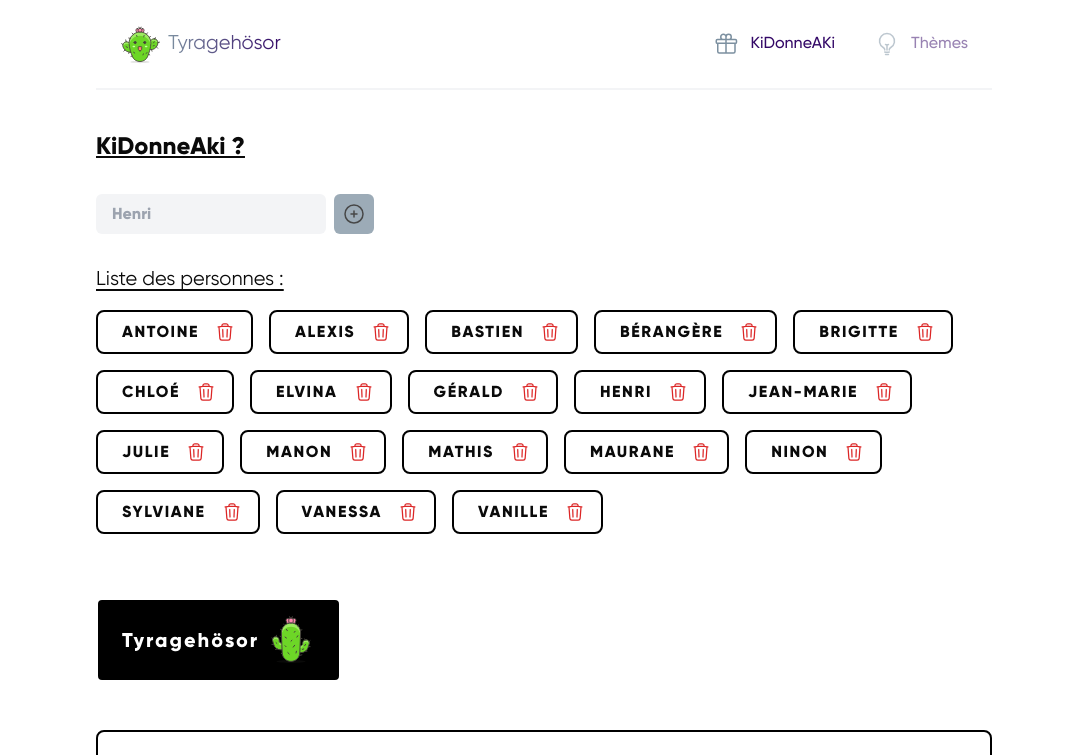
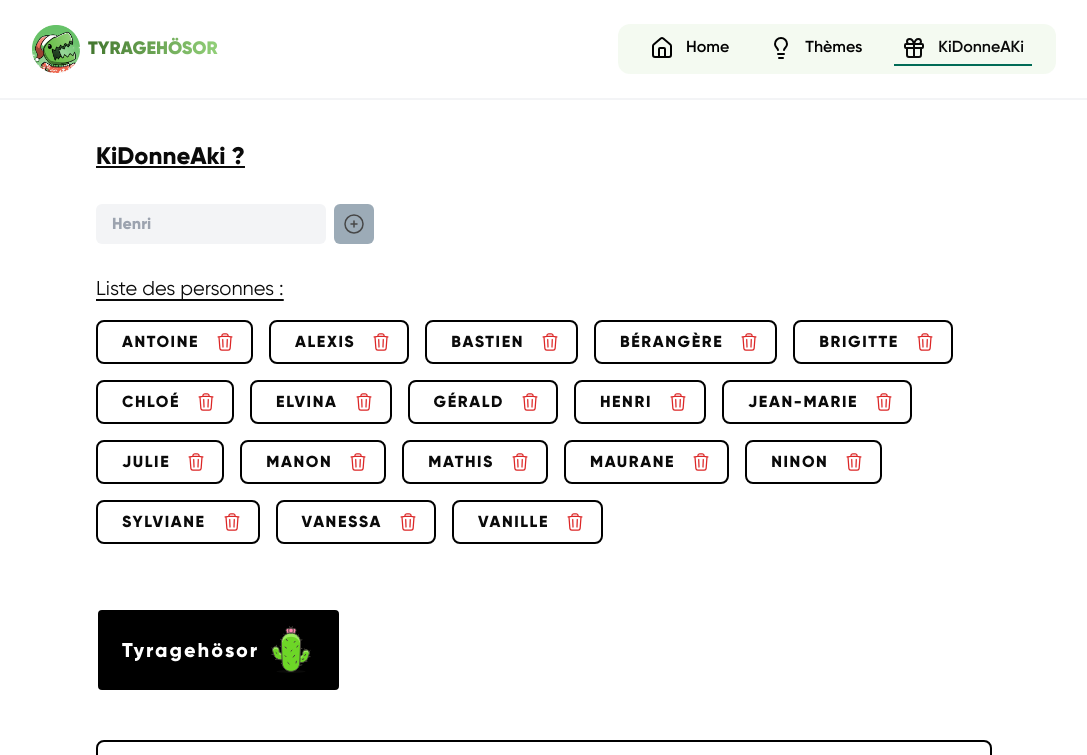
Before and after one commit to HenriBresteau/tyragehosor, a React (Vite) app: page /KiDonneAKi in a window 1280 px wide. Shown: the top 755 px of the page, without its empty margins (96-1183 px from the left). Built offline with nearby package versions, Linux system fonts and the light colour scheme.

Commit message:
[FIX] Navbar

```diff
--- a/src/Component/Navbar.jsx
+++ b/src/Component/Navbar.jsx
@@ -1,62 +1,64 @@
-import { GiftIcon, LightBulbIcon } from "@heroicons/react/24/outline";
-import { Link } from "react-router-dom";
+import clsx from "clsx";
+import { Gift, Home, Lightbulb } from "lucide-react";
+import { Link, NavLink } from "react-router-dom";
 
 const menu = [
     {
+        name: "Home",
+        href: "/",
+        icon: Home,
+    },
+    {
+        name: "Thèmes",
+        href: "/Themes",
+        icon: Lightbulb,
+    },
+    {
         name: "KiDonneAKi",
         href: "/Kidonneaki",
-    icon: GiftIcon,
-    disable: false
-  },{
-    name: "Thèmes",
-    href: "/Themes",
-    icon: LightBulbIcon,
-    disable: true
-  }
+        icon: Gift,
+    },
 ];
 
 export default function Navbar() {
     return (
-    <div className="bg-white">
-      <nav className="flex items-center justify-between mx-auto max-w-4xl px-6 border-b-2 border-gray-100  py-6">
+        <div className="bg-white border-b-2 border-gray-100">
+            <nav className="flex items-center justify-between mx-auto max-w-5xl py-6">
                 <Link to="/" className="flex items-center space-x-2">
                     <img
-            className="h-10 w-auto"
-            src="/cactus-2.svg"
+                        className="h-12 w-12"
+                        src="/t-rex-icon.png"
                         alt="logo"
                     />
-          <h1 className="text-xl text-transparent bg-clip-text bg-gradient-to-r from-[#7C90A0] to-[#330867] ">
+                    <h1 className="text-lg uppercase font-gilroy font-extrabold text-transparent bg-clip-text bg-gradient-to-l from-[#92d079] to-[#42762e] ">
                         Tyragehösor
                     </h1>
                 </Link>
-        <ul className="flex space-x-10">
+                <ul className="flex gap-6 bg-greenlight/10 px-6 py-2 rounded-xl">
                     {menu.map((item) => (
                         <li key={item.name}>
-            {item.disable ? (
-              <div className="-m-3 flex items-center rounded-md p-3 cursor-not-allowed opacity-50">
+                            <NavLink
+                                to={item.href}
+                                className={({ isActive }) =>
+                                    clsx(
+                                        "text-lg font-medium transition-colors flex items-center py-1 px-2 group hover:text-green ",
+                                        isActive
+                                            ? "text-green-500 border-b-2 border-green "
+                                            : "text-black"
+                                    )
+                                }
+                                aria-current={({ isActive }) =>
+                                    isActive ? "page" : undefined
+                                }
+                            >
                                 <item.icon
-                  className="h-6 w-6 flex-shrink-0 text-[#7C90A0] "
+                                    className="h-6 w-6 flex-shrink-0"
                                     aria-hidden="true"
                                 />
-                <span className="ml-3 text-base font-medium text-[#330867] ">
+                                <span className="ml-3 font-gilroy  text-base font-semibold text-inherit group-hover:text-green">
                                     {item.name}
                                 </span>
-              </div>
-            ) : (
-              <Link
-                key={item.name}
-                to={item.href}
-                className="-m-3 flex items-center rounded-md p-3 hover:bg-gray-50"
-              >
-                <item.icon
-                  className="h-6 w-6 flex-shrink-0 text-[#7C90A0] "
-                  aria-hidden="true"
-                />
-                <span className="ml-3 text-base font-medium text-[#330867] ">
-                  {item.name}
-                </span>
-              </Link>
-            )}
+                            </NavLink>
                         </li>
                     ))}
                 </ul>
```
Lines whose indentation alone changed are shown as unchanged.
